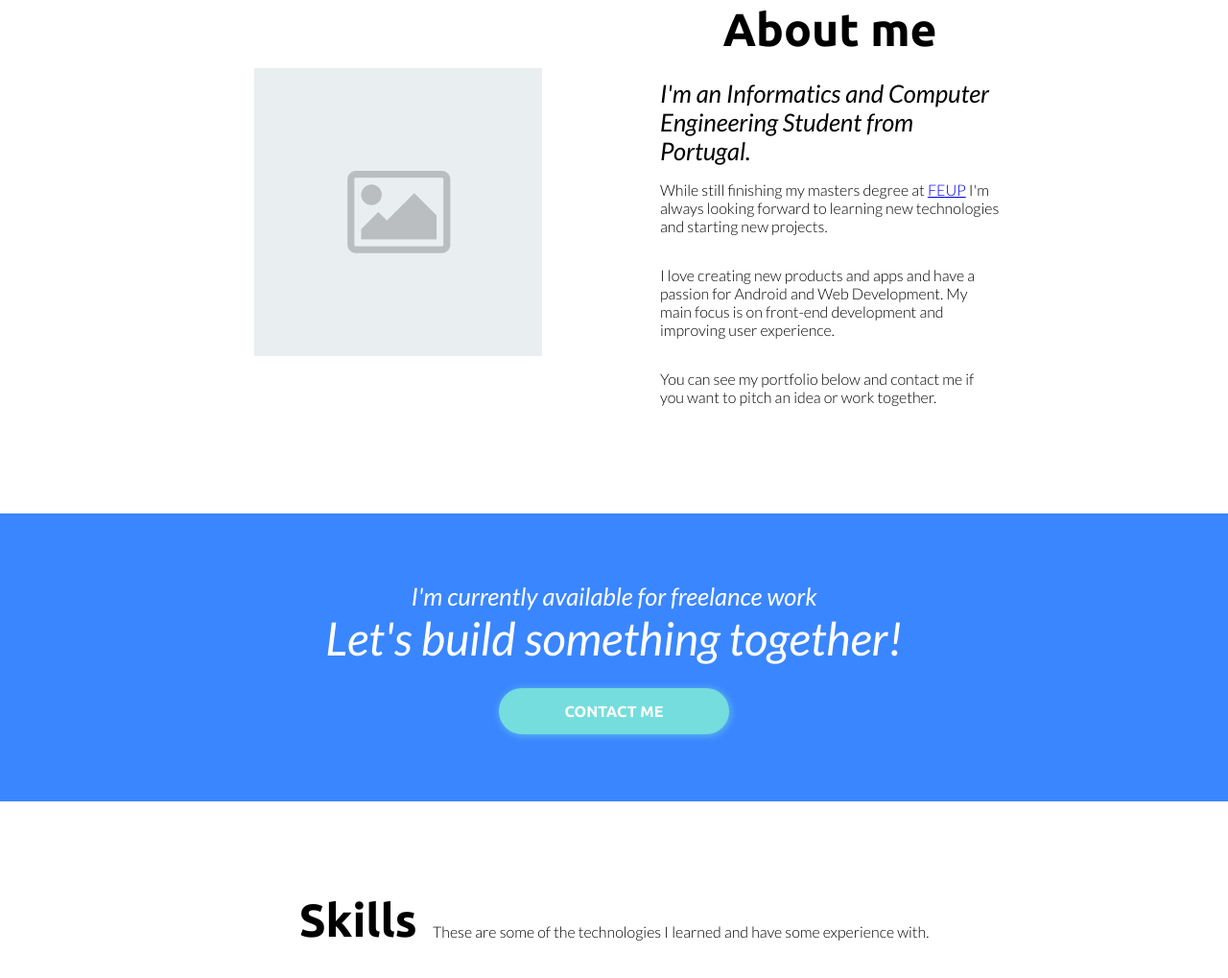
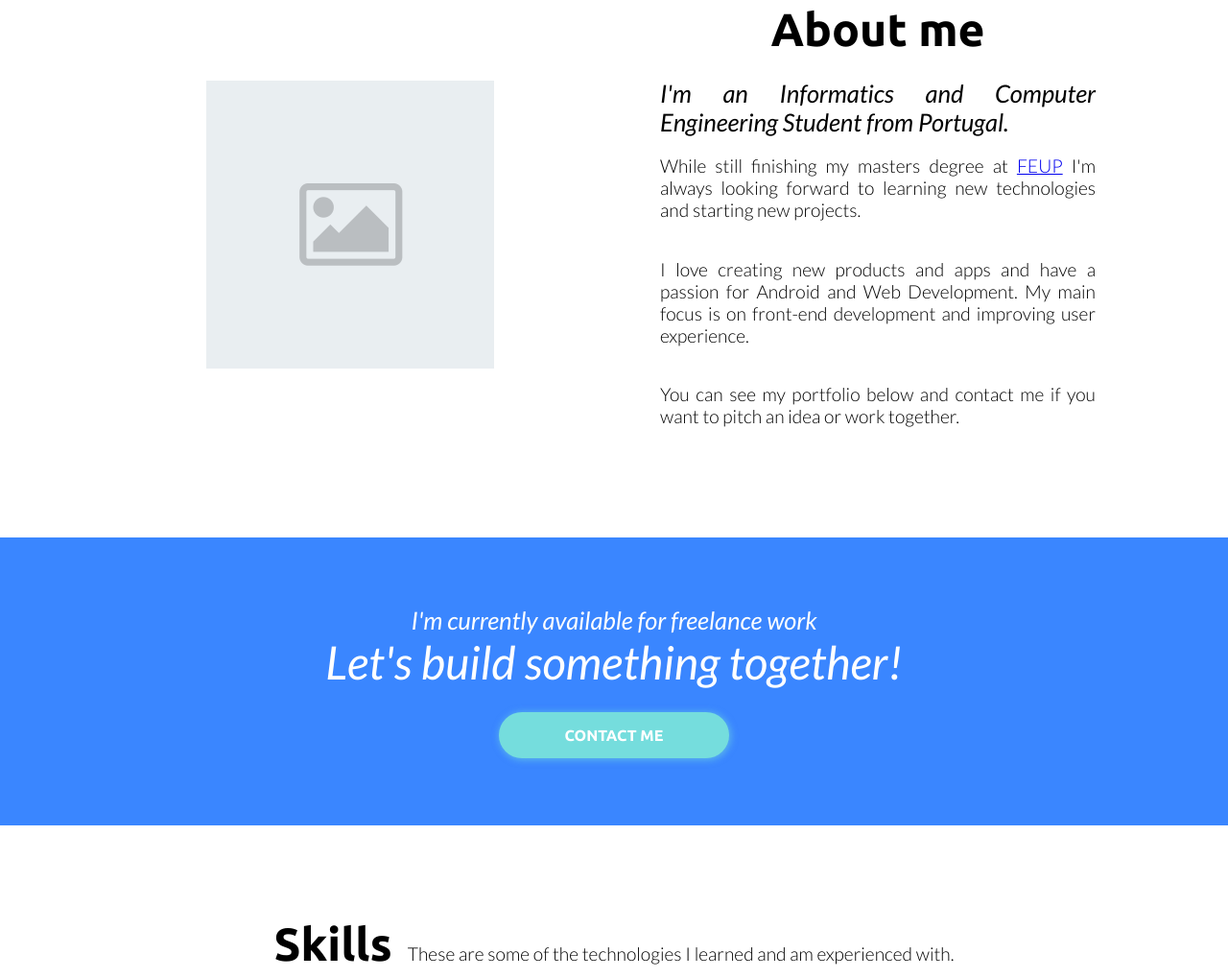
Before and after one commit to Pipas/pipas.github.io, a plain HTML site: page index.html in a window 1280 px wide. Shown: the part 893-1912 px from the top of the page at 96% size. Drawn offline with nearby package versions, Linux system fonts and the light colour scheme; a script that the page names is missing.

Commit message:
Minor tweaks to positioning and size

```diff
--- a/index.html
+++ b/index.html
@@ -39,7 +39,7 @@
                 <h2>Skills</h2>
                 <div class="underline"></div>
             </div>
-            <p>These are some of the technologies I learned and have some experience with.</p>
+            <p>These are some of the technologies I learned and am experienced with.</p>
         </div>
         <div class="showcase">
             <div class="technology">
--- a/style.css
+++ b/style.css
@@ -40,6 +40,7 @@ h4 {
 p {
     font-family: 'Lato', sans-serif;
     font-weight: 300;
+    font-size: 1.2em;
 }
 
 .center {
@@ -53,7 +54,7 @@ p {
     position: absolute;
     height: 16px;
     bottom: 2px;
-    left: -2px;
+    left: -6px;
     background-color: #3a86ff;
     -ms-transform: skewX(-20deg);
     -webkit-transform: skewX(-20deg);
@@ -105,7 +106,7 @@ section {
 #about {
     padding: 96px 0;
     flex-direction: row;
-    max-width: 900px;
+    max-width: 1100px;
 }
 
 #about > div {
@@ -113,6 +114,9 @@ section {
     flex: 1;
 }
 
+#about .textarea {
+    text-align: justify;
+}
 /*   Available   */
 
 #available {
```
